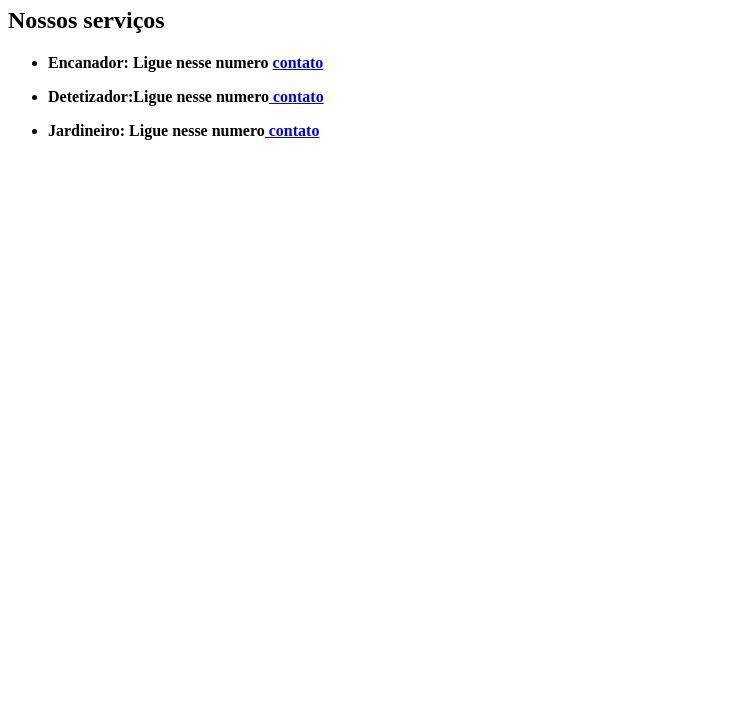
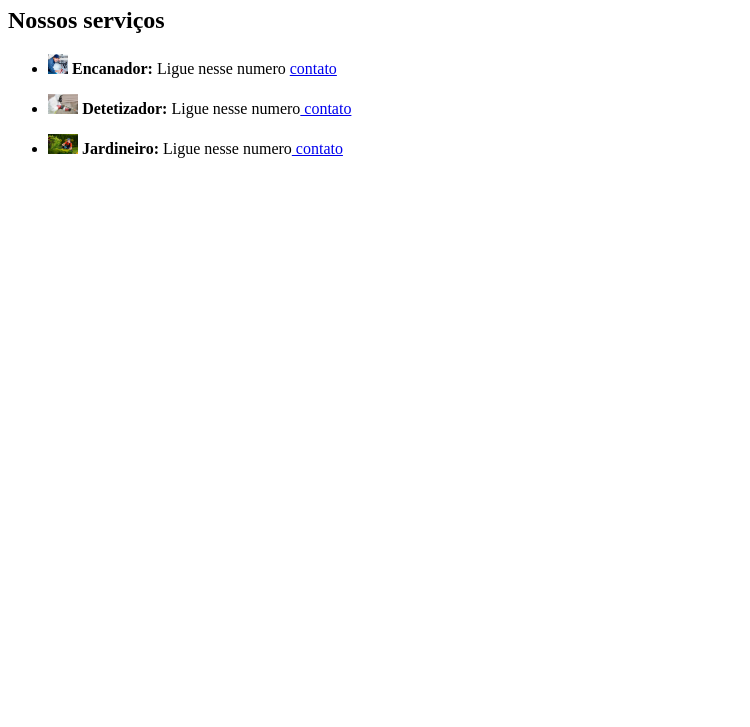
Before and after one commit to ValJr07/site-empresay, a plain HTML site: page servicos.html in a window 1280 px wide. Shown: the part 73-800 px from the top of the page, without its empty margins (0-750 px from the left). Drawn offline with Linux system fonts and the light colour scheme.

Commit message:
Imagens dos serviços

```diff
--- a/servicos.html
+++ b/servicos.html
@@ -7,15 +7,15 @@
     <title>Serviços</title>
 </head>
 <body>
-    <center><h1><b>Serviços</h1></center>
+    <center><h1>Serviços</h1></center>
 
         <h2>Nossos serviços</h2>
 
         <ul>
             <li>
-                Encanador: Ligue nesse numero <a href="https://www.encanador.srv.br/"> contato</a>
-                <li><p>Detetizador:Ligue nesse numero<a href="https://www.dedetizadora.srv.br/"> contato</a></p></li>
-                <li>Jardineiro: Ligue nesse numero<a href="https://www.getninjas.com.br/reformas-e-reparos/jardinagem"> contato</a></li>
+                <b><img src="encanador.png" weight="20" height="20"> Encanador:</b> Ligue nesse numero <a href="https://www.encanador.srv.br/"> contato</a>
+                <li><p><b><img src="Detetizador.jpeg" weight="20" height="20"> Detetizador:</b> Ligue nesse numero<a href="https://www.dedetizadora.srv.br/"> contato</a></p></li>
+                <li><b><img src="jardineiro-cpt.jpg" weight="20" height="20"> Jardineiro:</b> Ligue nesse numero<a href="https://www.getninjas.com.br/reformas-e-reparos/jardinagem"> contato</a></li>
 
             </li>
         </ul>
```
Also changed, not shown: Detetizador.jpeg (added), encanador.png (added), jardineiro-cpt.jpg (added).
